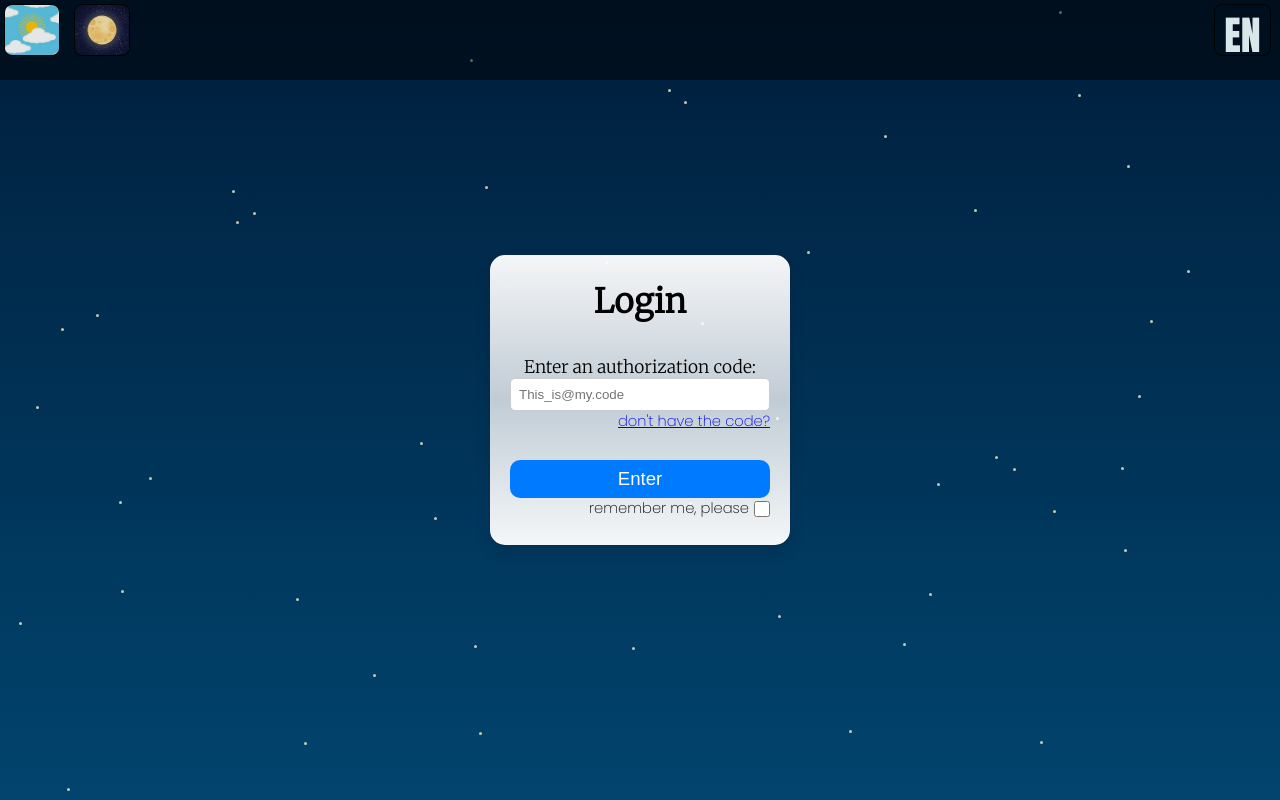
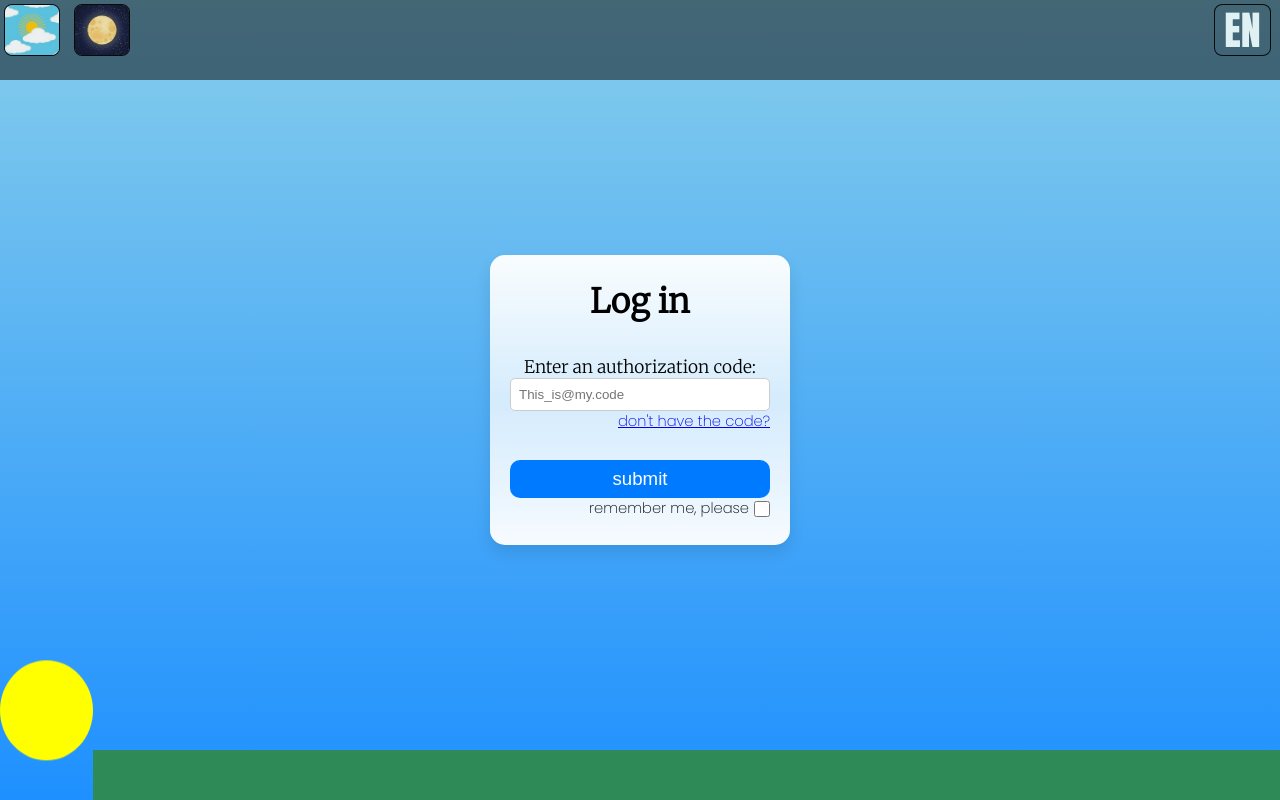
Before and after one commit to vodyaraman/projectBCF, a React (Create React App) app in the folder BC-app/: page / in a window 1280 px wide. Built offline with nearby package versions, Linux system fonts and the light colour scheme.

Commit message:
Great switch theme update!
- Made a functional change theme buttons
- Started daylight theme

```diff
--- a/BC-app/src/App.js
+++ b/BC-app/src/App.js
@@ -1,15 +1,12 @@
 import React from "react"
 import Authorisation from "./pages/authorisation-page/Authorisation"
-import HeaderBase from "./components/header/Header-base"
+
 
 class App extends React.Component{
     render() {
         return (
-            <div>
-                <HeaderBase />
-                    <div id="mainbody">
-                        <Authorisation />
-                    </div>
+            <div id="mainbody">
+                <Authorisation />
             </div>
         )
     }
--- a/BC-app/src/components/background/light-theme-bg/day-bg.css
+++ b/BC-app/src/components/background/light-theme-bg/day-bg.css
@@ -0,0 +1,39 @@
+#animated-background {
+    position: fixed;
+    width: 100%;
+    height: 100%;
+    overflow: hidden;
+    }
+
+    #animated-backgound-day {
+    width: 100%;
+    height: 100%;
+    background: linear-gradient(to bottom, #87CEEB, #1E90FF); /* Sky blue gradient */
+    display: flex;
+    justify-content: center;
+    align-items: flex-end;
+    }
+
+    .sun {
+    width: 100px;
+    height: 100px;
+    background: yellow;
+    border-radius: 50%;
+    margin-bottom: 20px;
+    animation: floatSun 5s infinite alternate ease-in-out;
+    }
+
+    .grass {
+    width: 100%;
+    height: 50px;
+    background: #2E8B57; /* Dark green for grass */
+    }
+
+    @keyframes floatSun {
+    0% {
+    transform: translateY(0);
+    }
+    100% {
+    transform: translateY(-20px);
+    }
+    }
--- a/BC-app/src/components/background/light-theme-bg/day-bg.js
+++ b/BC-app/src/components/background/light-theme-bg/day-bg.js
@@ -0,0 +1,28 @@
+import React, { useEffect } from 'react';
+import { useSpring, animated } from 'react-spring';
+import './day-bg.css';
+
+const AnimatedBackgroundDay = () => {
+const props = useSpring({
+from: { opacity: 0 },
+to: { opacity: 1 },
+config: { duration: 2000 },
+});
+
+useEffect(() => {
+// You can add more animations or logic here if needed
+}, []);
+
+return (
+<div id="animated-background">
+<animated.div id="animated-backgound-day" style={props}>
+{/* Your animated day background content goes here */}
+<div className="sun"></div>
+<div className="grass"></div>
+{/* Add more elements for the sky, grass, and other details */}
+</animated.div>
+</div>
+);
+};
+
+export default AnimatedBackgroundDay;
--- a/BC-app/src/components/header/ChangeTheme.js
+++ b/BC-app/src/components/header/ChangeTheme.js
@@ -1,10 +1,10 @@
 import React, { useState } from "react";
-import changeThemeImg from "../images/change-theme.jpg";
 import sunnyImg from "../images/sun.jpg";
 import moonImg from "../images/moon.jpg";
+import changeThemeImg from "../images/change-theme.jpg";
 import "./header.css";
 
-const ChangeThemeWindow = () => {
+const ChangeThemeWindow = ({ switchBackgroundTheme }) => {
     const [isHovered, setIsHovered] = useState(false);
 
     const handleMouseEnter = () => {
@@ -15,15 +15,29 @@ const handleMouseLeave = () => {
         setIsHovered(false);
     };
 
+    const handleThemeChange = (theme) => {
+        switchBackgroundTheme(theme);
+    };
+
     return (
-    <div id="header-change-theme-block" onMouseEnter={handleMouseEnter} onMouseLeave={handleMouseLeave}>
-        {isHovered || (
-        <img src={changeThemeImg} alt="Button 1"/>
-    )}
+        <div
+            id="header-change-theme-block"
+            onMouseEnter={handleMouseEnter}
+            onMouseLeave={handleMouseLeave}
+        >
+            {isHovered || <img src={changeThemeImg} alt="Day Theme" onClick={() => handleThemeChange('day')} />}
             {isHovered && (
                 <div id="choose-theme">
-            <img src={sunnyImg} alt="Button 1.1"/>
-            <img src={moonImg} alt="Button 1.2"/>
+                    <img
+                        src={sunnyImg}
+                        alt="Day Theme"
+                        onClick={() => handleThemeChange('day')}
+                    />
+                    <img
+                        src={moonImg}
+                        alt="Night Theme"
+                        onClick={() => handleThemeChange('night')}
+                    />
                 </div>
             )}
         </div>
--- a/BC-app/src/components/header/Header-base.js
+++ b/BC-app/src/components/header/Header-base.js
@@ -1,21 +1,19 @@
-import React from "react"
-import ChangeTheme from "./ChangeTheme.js"
-import ChangeLanguage from "./ChangeLanguage.js"
-import "./header.css"
+import React, { useState } from "react";
+import ChangeThemeWindow from "./ChangeTheme";
+import ChangeLanguage from "./ChangeLanguage";
+import "./header.css";
 
-class HeaderBase extends React.Component {
-    render(){
-        return(
-            <header>
-                <div id="function-header">
-                    <div id="header-base">
-                        <ChangeTheme/>
-                        <ChangeLanguage/>
-                    </div>
+const HeaderBase = ({ switchBackgroundTheme }) => {
+    return (
+        <header>
+            <div id="function-header">
+                <div id="header-base">
+                    <ChangeThemeWindow switchBackgroundTheme={switchBackgroundTheme} />
+                    <ChangeLanguage />
                 </div>
-            </header>
-        )
-    }
-}
+            </div>
+        </header>
+    );
+};
 
-export default HeaderBase
+export default HeaderBase;
--- a/BC-app/src/components/header/header.css
+++ b/BC-app/src/components/header/header.css
@@ -47,12 +47,12 @@ margin: 0;
 #choose-language span {
     z-index: 1000;
     object-fit: cover;
-    position: inline;
     margin: 4px;
     border: 1px solid rgba(0, 0, 0, 1);
     border-radius: 15%;
     width: 55px;
     height: 50px;
+    line-height: 50px;
     margin-right: 10px;
     opacity: 0.9;
     user-select: none;
--- a/BC-app/src/pages/authorisation-page/Authorisation.js
+++ b/BC-app/src/pages/authorisation-page/Authorisation.js
@@ -1,48 +1,81 @@
-import React, { useState, memo } from 'react';
+import React, { useState, memo, useEffect } from 'react';
 import './Authorisation.css';
+import "../../components/header/header.css";
+import HeaderBase from "../../components/header/Header-base";
 import AnimatedBackgroundNight from "../../components/background/dark-theme-bg/night-bg";
+import AnimatedBackgroundDay from "../../components/background/light-theme-bg/day-bg";
+import ChangeThemeWindow from "../../components/header/ChangeTheme";
 
-// Оберните компонент AnimatedBackgroundNight в React.memo
 const MemoizedAnimatedBackgroundNight = memo(AnimatedBackgroundNight);
+const MemoizedAnimatedBackgroundDay = memo(AnimatedBackgroundDay);
 
 const Authorisation = () => {
     const [code, setCode] = useState('');
     const [rememberMe, setRememberMe] = useState(false);
+    const [backgroundTheme, setBackgroundTheme] = useState(getStoredBackgroundTheme() || 'day');
 
     const handleLogin = (e) => {
         e.preventDefault();
-        // Ваша логика входа, например, отправка данных на сервер
         console.log('Code:', code);
         console.log('Remember Me:', rememberMe);
     };
 
+    useEffect(() => {
+        storeBackgroundTheme(backgroundTheme);
+    }, [backgroundTheme]);
+
+    const switchBackgroundTheme = (theme) => {
+        setBackgroundTheme(theme);
+    };
+
     return (
         <div id="authorisation-page">
-            {/* Используйте MemoizedAnimatedBackgroundNight вместо AnimatedBackgroundNight */}
-            <MemoizedAnimatedBackgroundNight />
+            <HeaderBase switchBackgroundTheme={switchBackgroundTheme} />
+            {backgroundTheme === 'night' ? <MemoizedAnimatedBackgroundNight /> : <MemoizedAnimatedBackgroundDay />}
             <div className="authorisation-window">
-                <h2 id="auth-head-text">Login</h2>
+                <h2 id="auth-head-text">Log in</h2>
                 <form id="auth-main-form" onSubmit={handleLogin}>
                     <div id="auth-main-div">
                         <label htmlFor="code" id="code-label">
                             Enter an authorization code:
-                            <input type="text" id="code" placeholder="This_is@my.code" value={code} onChange={(e) => setCode(e.target.value)} />
+                            <input
+                                type="text"
+                                id="code"
+                                placeholder="This_is@my.code"
+                                value={code}
+                                onChange={(e) => setCode(e.target.value)}
+                            />
                         </label>
                         <div className="small-text">
                             <a href="https://vk.com/rp.vodyaraman">don't have the code?</a>
                         </div>
                     </div>
-                    <button type="submit" id="submitButton">Enter</button>
+                    <button type="submit" id="submitButton">
+                        submit
+                    </button>
                     <div className="small-text">
                         <label htmlFor="checkbox-main" id="checkbox-label">
                             remember me, please
-                            <input type="checkbox" id="checkbox-main" checked={rememberMe} onChange={() => setRememberMe(!rememberMe)} />
+                            <input
+                                type="checkbox"
+                                id="checkbox-main"
+                                checked={rememberMe}
+                                onChange={() => setRememberMe(!rememberMe)}
+                            />
                         </label>
                     </div>
                 </form>
             </div>
         </div>
     );
-}
+};
+
+const storeBackgroundTheme = (theme) => {
+    localStorage.setItem('backgroundTheme', theme);
+};
+
+const getStoredBackgroundTheme = () => {
+    return localStorage.getItem('backgroundTheme');
+};
 
 export default Authorisation;
```
Lines whose indentation alone changed are shown as unchanged.
